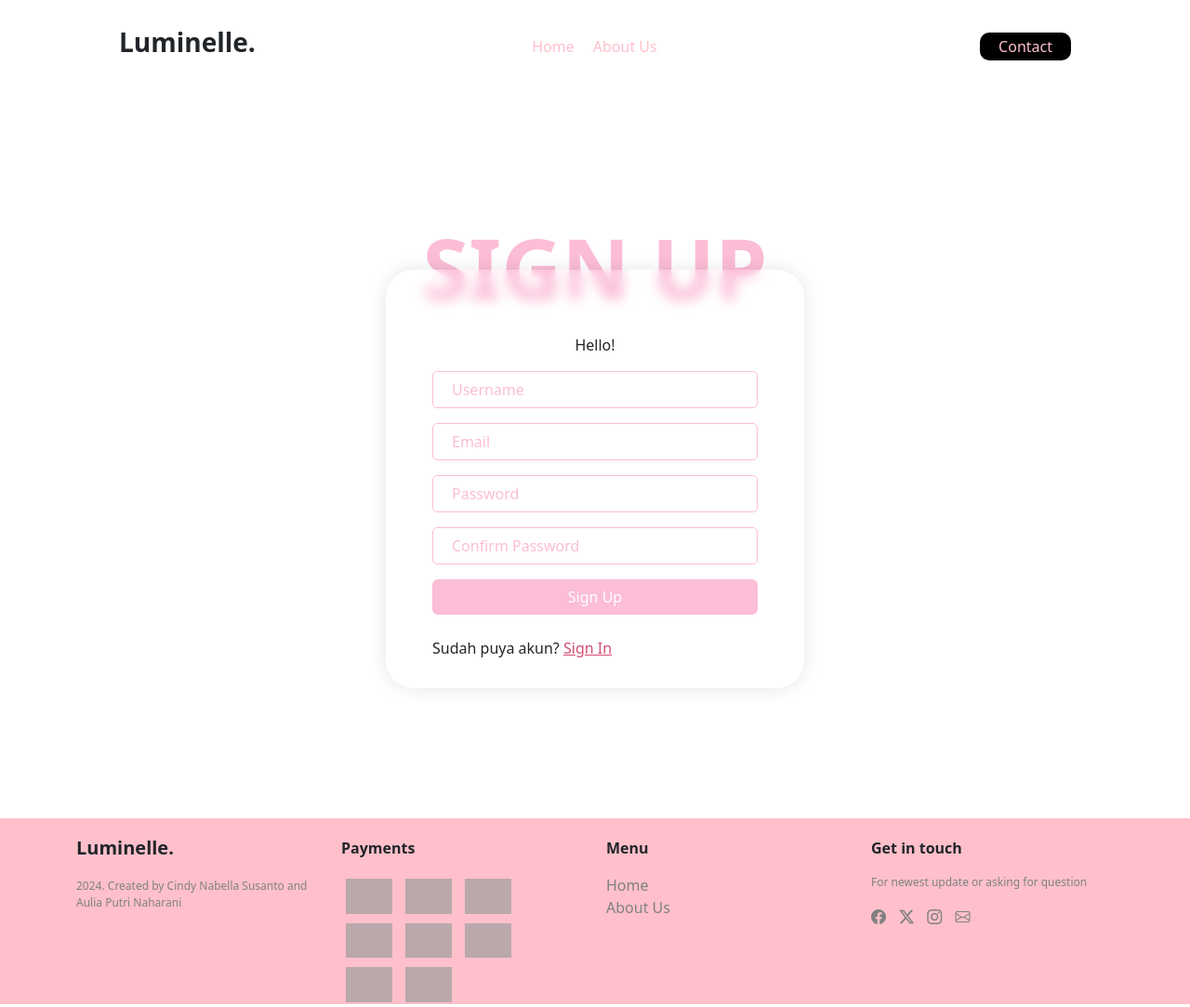
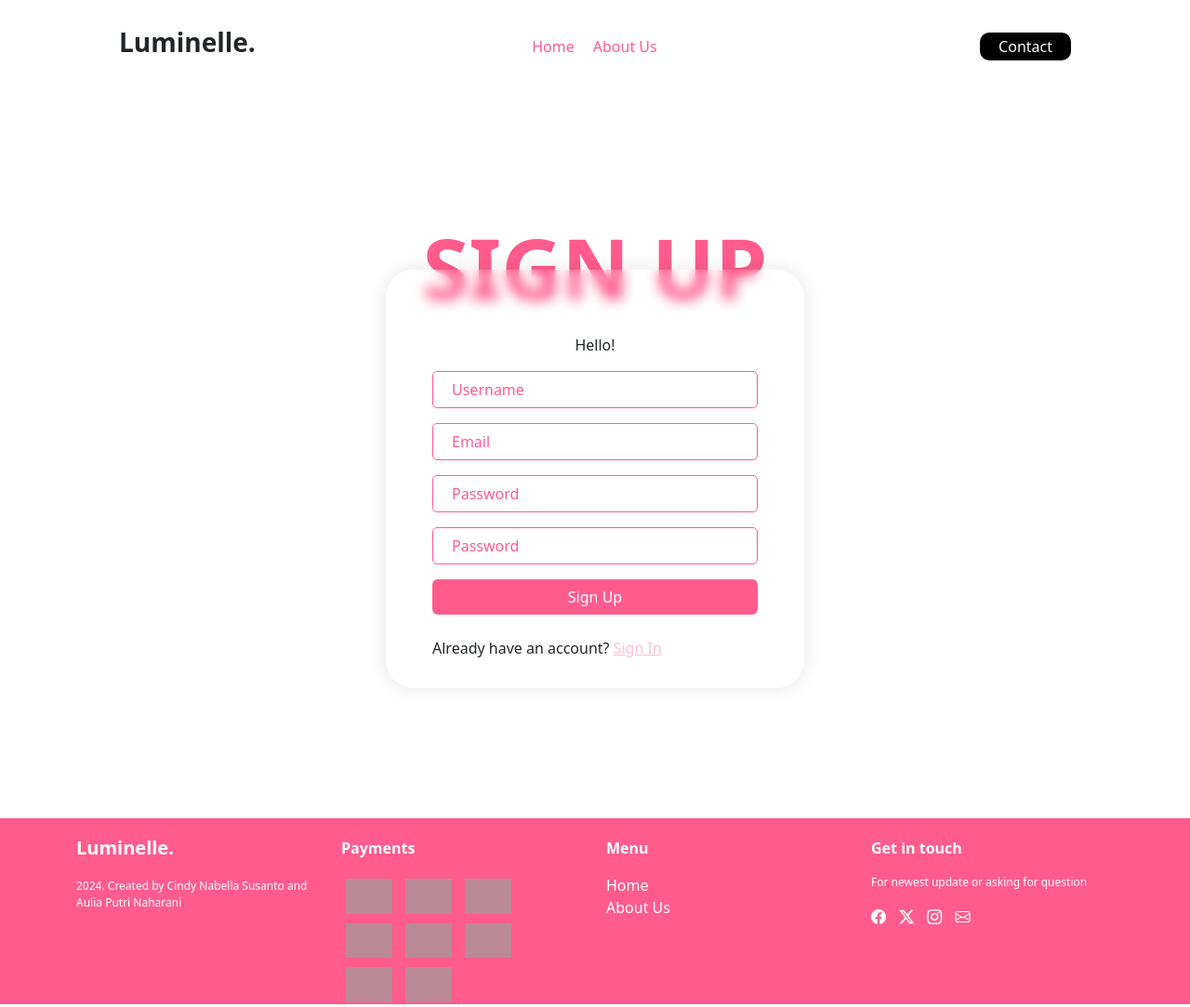
Before and after one commit to Daijien/Skincare-Market, a PHP site: page /register.php in a window 1280 px wide. Shown: the whole page at 93% size. Run offline with PHP 8.4, Linux system fonts and the light colour scheme; grey boxes are pictures that could not be loaded.

Commit message:
Update register.php

```diff
--- a/register.php
+++ b/register.php
@@ -24,7 +24,7 @@
 <!-- login -->
     <section class="signup">
         <div class="container">
-            <p style="font-size: 90px; color: #FCBDD7; font-weight: 700; margin-top: -370px;">SIGN UP</p >
+            <p style="font-size: 90px; color: #FF5C8D; font-weight: 700; margin-top: -370px;">SIGN UP</p >
             <div class="wrapper" style="position: absolute;">
                 <div class="sign-up">
                     <form action="adduser.php" method="POST" style="margin-top: 30px;">
@@ -44,13 +44,13 @@
                         </div>
 
                         <div class="mb-3">
-                            <input type="password" class="forms" name="passwordcek" id="password" placeholder="Confirm Password">
+                            <input type="password" class="forms" name="passwordcek" id="password" placeholder="Password">
                         </div>
 
                         <button class="btn" type="submit">Sign Up</button>
                     </form>
                     <br>
-                    <p>Sudah puya akun? <a href="log_in.php" style="color: #D14D72;">Sign In</a></p>
+                    <p>Already have an account? <a href="login.php" >Sign In</a></p>
                 </div>
             </div>
         </div>
@@ -61,12 +61,12 @@
             <div class="wrapper">
                 <div class="row">
                     <div class="col">
-                        <h5 style="font-weight: 800; margin-bottom: 20px;">Luminelle.</h5>
+                        <h5 style="font-weight: 800; margin-bottom: 20px; color: white;">Luminelle.</h5>
                         <p class="isisub" style="vertical-align: bottom;">2024. Created by Cindy Nabella Susanto and Aulia Putri Naharani</p>
                     </div>
 
                     <div class="col">
-                        <p class="subjudul">Payments</p>
+                        <p class="subjudul" style="color:white;">Payments</p>
                         <div class="box-bank">
                             <img src="img/bank/Mandiri.png" alt="Bank Mandiri">
                             <img src="img/bank/BCA.png" alt="Bank BCA">
@@ -82,13 +82,13 @@
                     </div>
 
                     <div class="col">
-                        <p class="subjudul">Menu</p>
+                        <p class="subjudul" style="color:white;">Menu</p>
                         <a href="#home">Home</a><br>
                         <a href="#about">About Us</a>
                     </div>
 
                     <div class="col">
-                        <p class="subjudul">Get in touch</p>
+                        <p class="subjudul" style="color:white;">Get in touch</p>
                         <p class="isisub">For newest update or asking for question</p>
                         <div class="icon">
                             <i class="bi bi-facebook"></i>
@@ -121,7 +121,7 @@
     header nav ul li, a, button {
         font-weight: 500;
         font-size: 16px;
-        color: pink;
+        color: #FF5C8D;
         text-decoration: none;
     }
 
@@ -157,7 +157,7 @@
     }
 
     .nav_links li:hover {
-        border-bottom: solid 2px pink;
+        border-bottom: solid 2px #FF5C8D;
     }
 
     .nav_links li a:hover {
@@ -167,23 +167,24 @@
     header button {
         padding: 0px 20px;
         height: 30px;
-        background-color: black;
+        background-color: black;;
         border: none;
         border-radius: 10px;
-        color: pink;
+        color: white;
         cursor: pointer;
     }
 
     header button:hover {
-        background-color: black;
+        background-color: white;
+        color: black;
     }
 
 /* signup */
     .signup{
         width: 100%;
         height: 100vh;
-        /* background: linear-gradient(to right, pink, #FF7777); */
-        /* background-color: pink; */
+        /* background: linear-gradient(to right, #FF5C8D, #FF7777); */
+        /* background-color: #FF5C8D; */
     }
 
     .signup .container {
@@ -211,26 +212,31 @@
         width: 350px;
         height: 40px;
         background-color: transparent;
-        border: solid 1px #FCBDD7;
-        color: #FCBDD7;
+        border: solid 1px #FF5C8D;
+        color: #FF5C8D;
         border-radius: 5px;
         padding-left: 20px;
         outline: none;
     }
 
     input::placeholder {
-        color: #FCBDD7;
+        color: #FF5C8D;
     }
 
     .signup button {
         width: 100%;
         /* border: solid 1px white; */
-        background-color: #FCBDD7;
+        background-color: #FF5C8D;
         color: white;
     }
 
     .signup a {
-        color: #FF7777;
+        color: #FFC0D3;
+        text-decoration: underline;
+    }
+
+    .signup .container .wrapper .sign-up a:hover{
+        color: black;
         text-decoration: underline;
     }
 
@@ -239,7 +245,7 @@
         /* margin-top: -50px; */
         width: 100%;
         height: 25vh;
-        background-color: pink;
+        background-color: #FF5C8D;
     }
 
     .box-bank img {
@@ -262,12 +268,12 @@
     }
 
     footer .container .wrapper .row .col .isisub {
-        color: grey;
+        color: white;
         font-size: 12px;
     }
 
     footer .container .wrapper .row .col a {
-        color: grey;
+        color: white;
         font-weight: 400;
     }
 
@@ -276,7 +282,7 @@
     }
 
     .icon i {
-        color: grey;
+        color: white;
     }
 
 </style>
```
